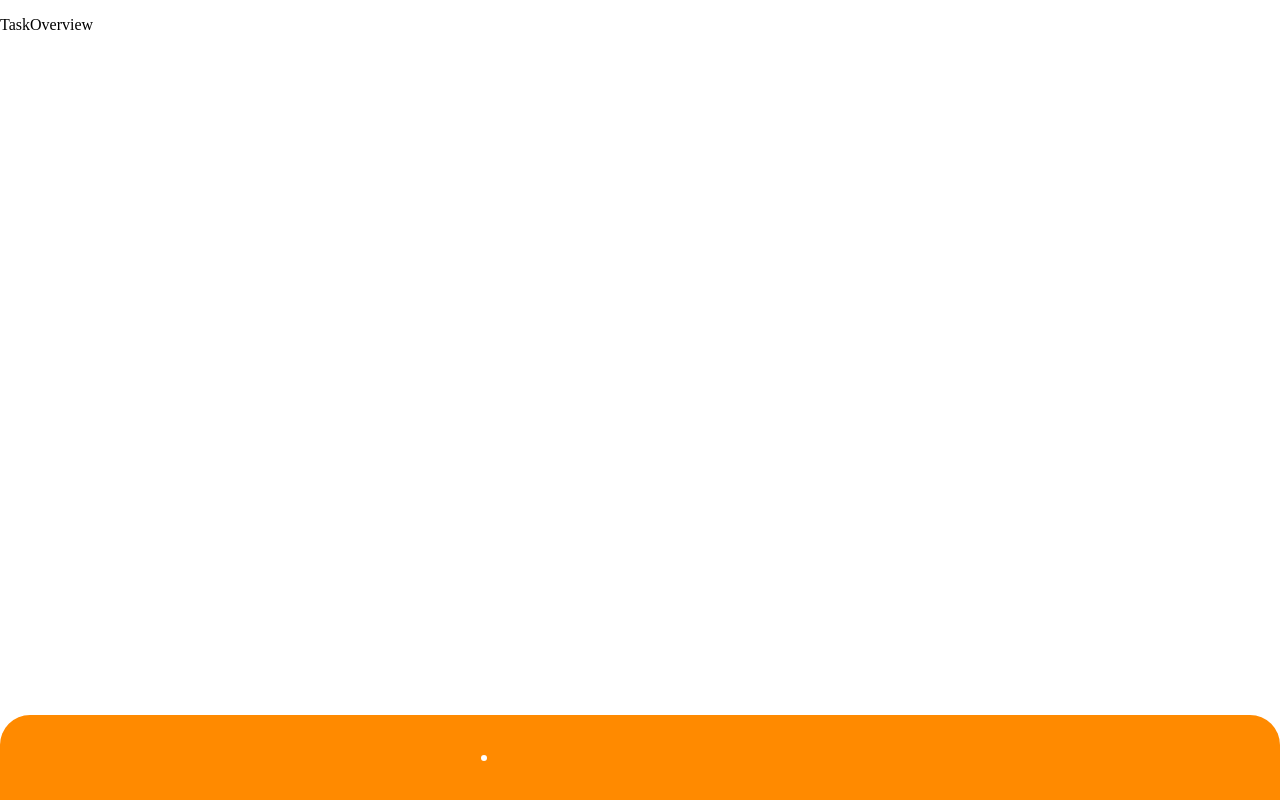
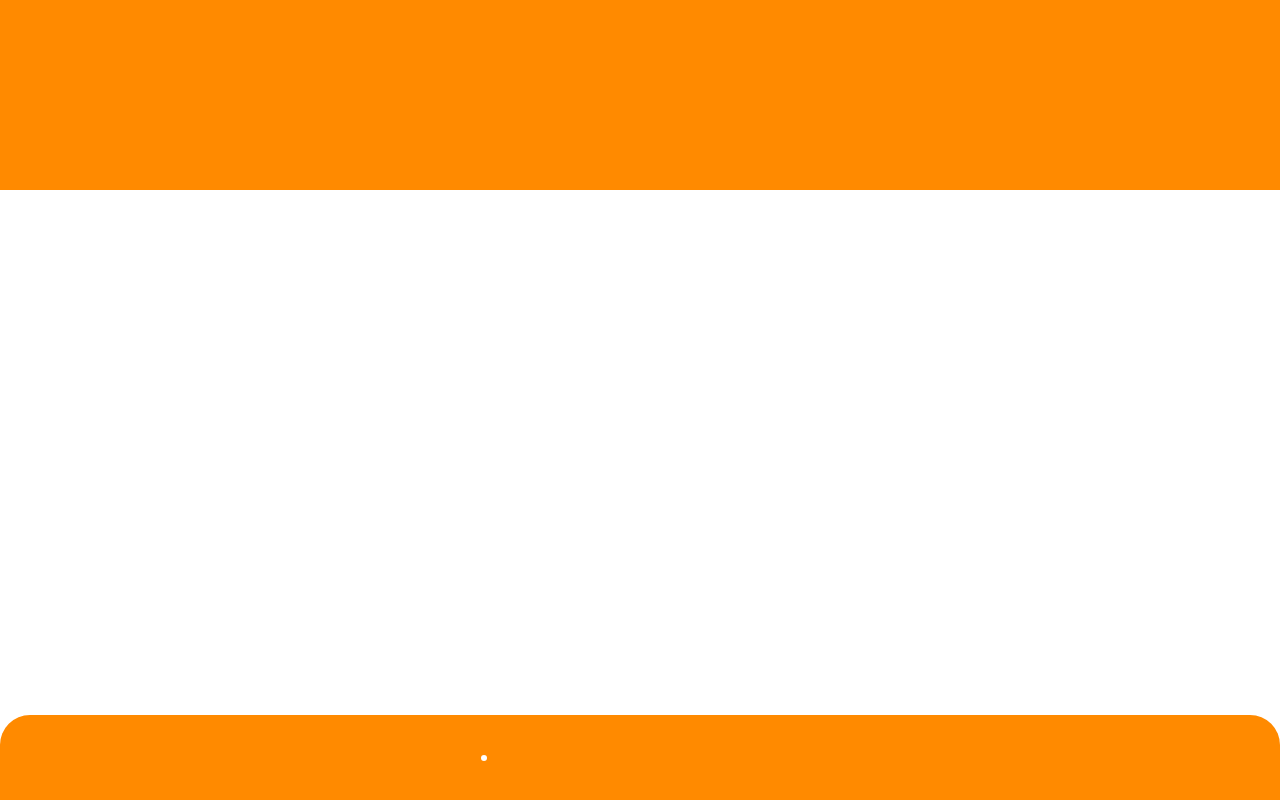
Before and after one commit to Lucerno1/SM42-Group-Project, a Vue app: page /tasks in a window 1280 px wide. Built offline with nearby package versions, Linux system fonts and the light colour scheme; some icons are missing.

Commit message:
Added TopBar to TaskOverview page

```diff
--- a/src/views/TaskOverview.vue
+++ b/src/views/TaskOverview.vue
@@ -1,10 +1,14 @@
 <template>
-  <p>TaskOverview</p>
+  <TopBar></TopBar>
 </template>
 
 <script>
+
+import TopBar from '@/components/topbar/TopBar'
+
 export default {
-  name: 'TaskOverview'
+  name: 'TaskOverview',
+  components: {TopBar}
 }
 </script>
 
```
